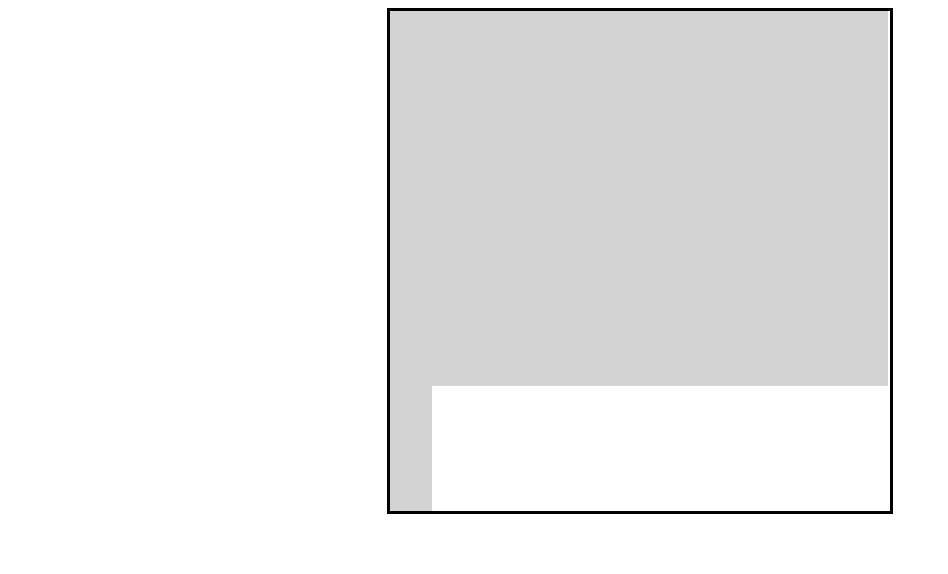
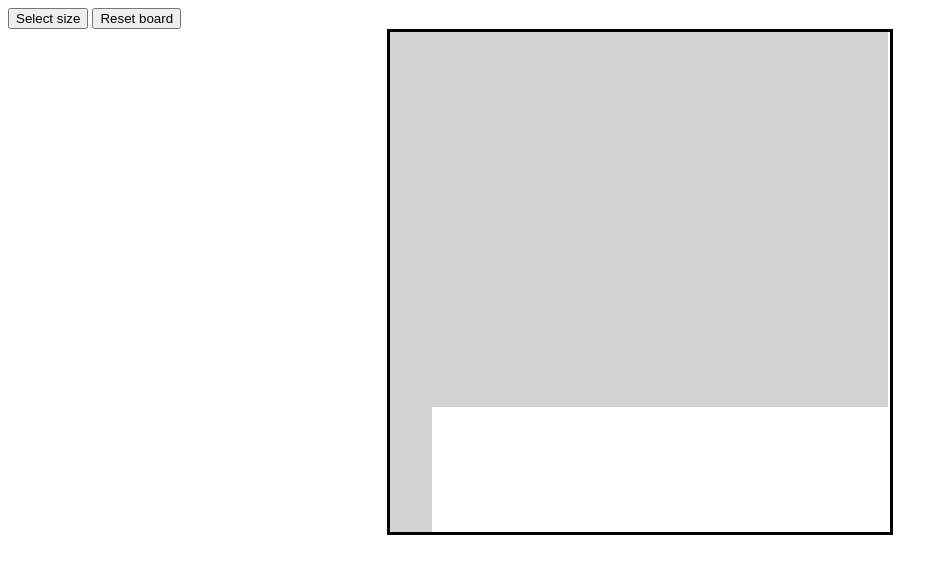
Before and after one commit to bryanpina/etch-a-sketch, a plain HTML site: page index.html in a window 1280 px wide. Shown: the whole page, without its empty margins (0-948 px from the left). Drawn offline with Linux system fonts and the light colour scheme.

Commit message:
ADDED BUTTONS
Select size button added for grid size and reset board button to clear
the board.

```diff
--- a/index.html
+++ b/index.html
@@ -7,11 +7,16 @@
     <link rel="stylesheet" href="style.css">
 </head>
 <body>
-    <!-- Will contain the 16 divs that will create the grid via JavaScript -->
-    <div class="container">
+    <div class="content">
+        <div class="buttons">
+            <button class="size">Select size</button>
+            <button class="reset">Reset board</button>
+        </div>
+        <!-- Will contain the 16 divs that will create the grid via JavaScript -->
+        <div class="container">
 
+        </div>
     </div>
-
     <script src="etch-a-sketch.js"></script>
 </body>
 </html>
```
